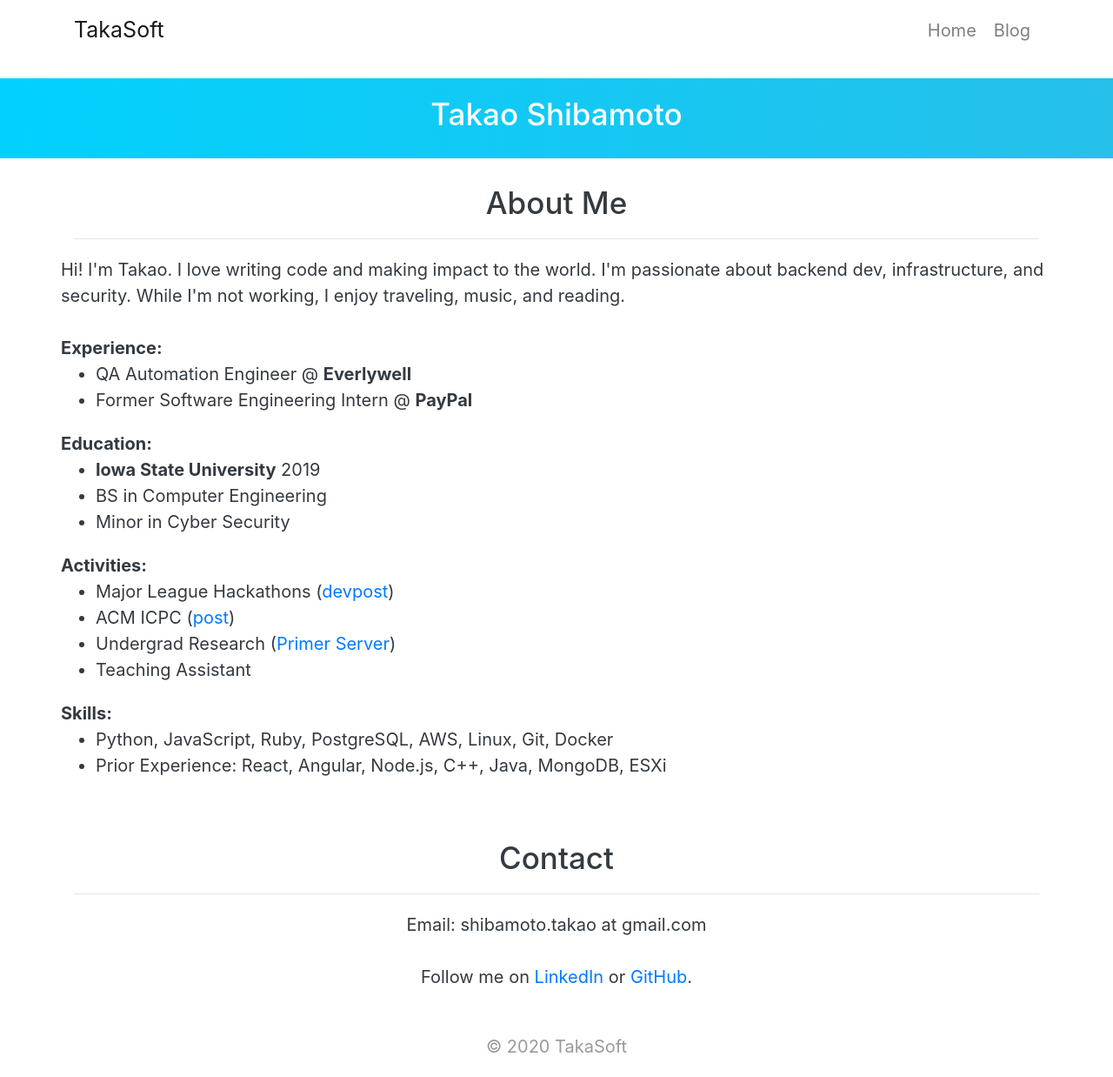
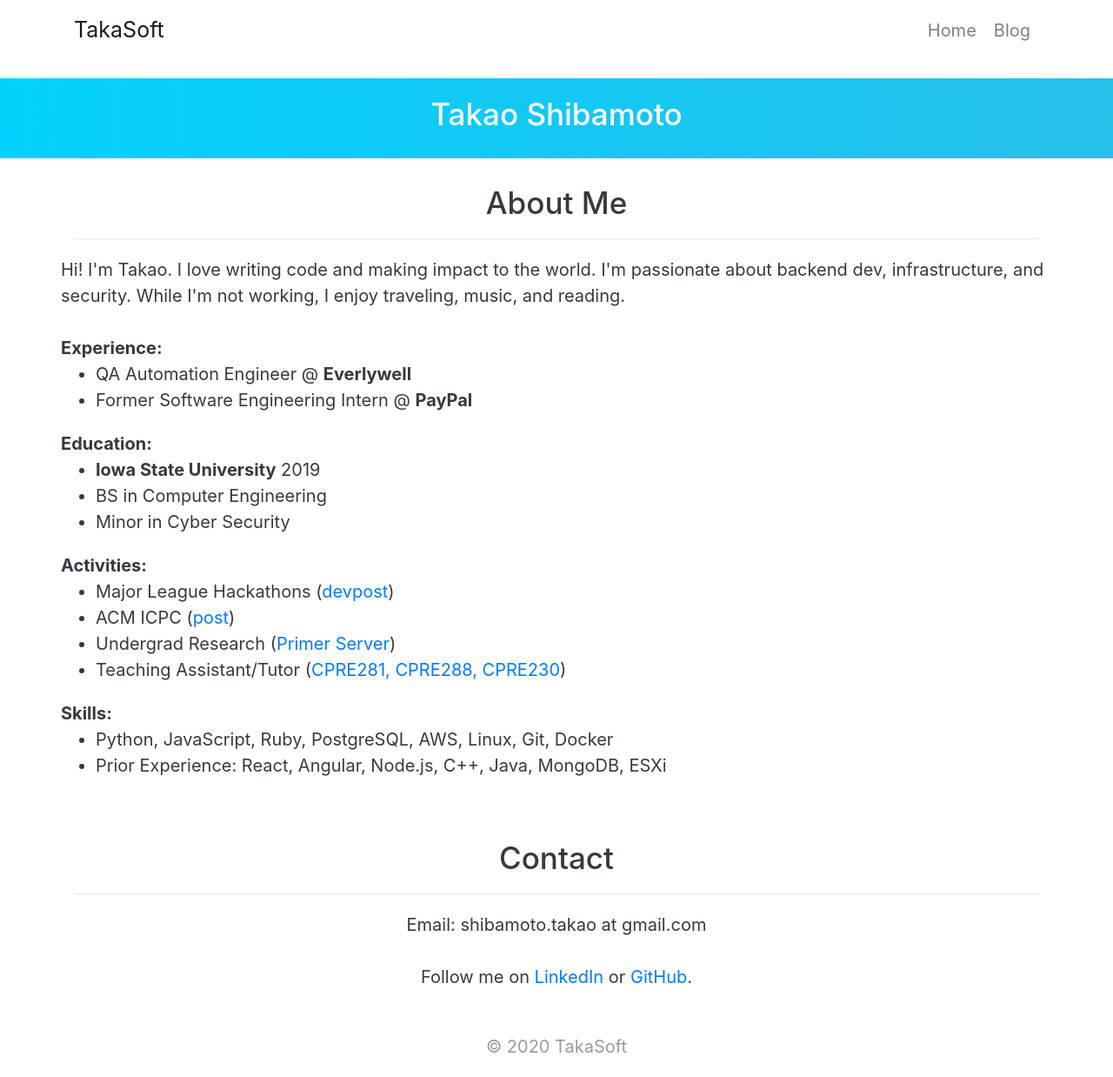
Before and after one commit to takasoft/takasoft.github.io, a Jekyll site: the page built from index.html, in a window 1280 px wide. Shown: the whole page at 87% size. Built offline with Jekyll 4.4.1, drawn with Linux system fonts in a browser that asks for light colours.

Commit message:
Update index.html

```diff
--- a/index.html
+++ b/index.html
@@ -46,7 +46,7 @@ title: Home
         <li>Major League Hackathons (<a href="https://devpost.com/takao-shibamoto" target="_blank">devpost</a>)</li>
         <li>ACM ICPC (<a href="{{ site.url }}{{ site.baseurl }}/blog/icpc-experience">post</a>)</li>
         <li>Undergrad Research (<a href="{{ site.url }}{{ site.baseurl }}/blog/ncur-primer-server">Primer Server</a>)</li>
-        <li>Teaching Assistant</li>
+        <li>Teaching Assistant/Tutor (<a href="https://catalog.iastate.edu/collegeofengineering/computerengineering/#courseinventory" target="_blank">CPRE281, CPRE288, CPRE230</a>)</li>
       </ul>
     </div>
 
```
